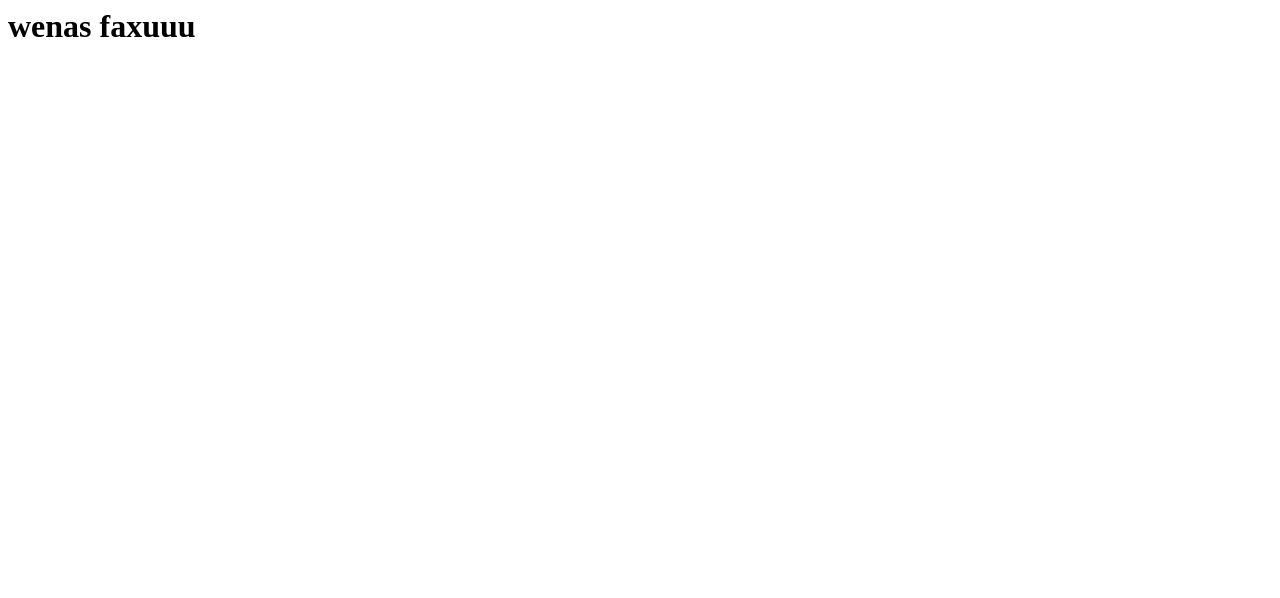
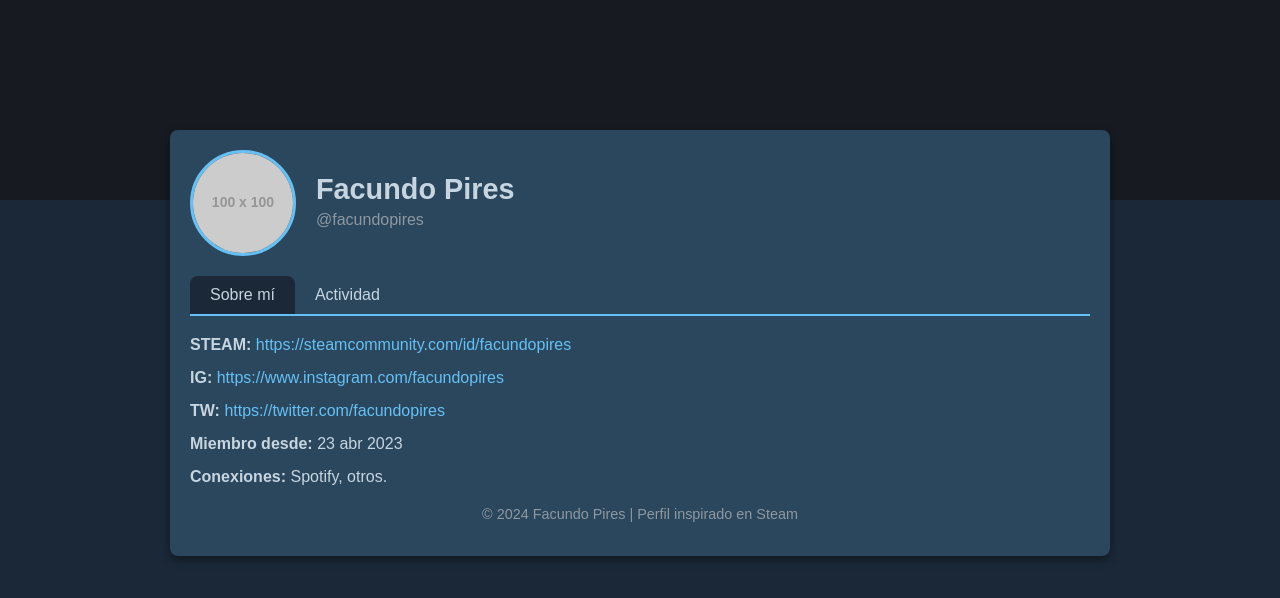
Before and after one commit to marceloood/harrpeer, a plain HTML site: page index.html in a window 1280 px wide. Drawn offline with Linux system fonts and the light colour scheme; placeholder pictures from the web are drawn by us.

Commit message:
Update index.html

```diff
--- a/index.html
+++ b/index.html
@@ -1 +1,122 @@
-<h1>wenas faxuuu</h1>
+<!DOCTYPE html>
+<html lang="es">
+<head>
+  <meta charset="UTF-8">
+  <meta name="viewport" content="width=device-width, initial-scale=1.0">
+  <title>Perfil - Facundo Pires</title>
+  <style>
+    body {
+      margin: 0;
+      padding: 0;
+      font-family: Arial, sans-serif;
+      background-color: #1B2838;
+      color: #C7D5E0;
+    }
+    .header {
+      background: #171A21;
+      height: 200px;
+      display: flex;
+      align-items: center;
+      justify-content: center;
+    }
+    .container {
+      max-width: 900px;
+      margin: -70px auto 0;
+      background-color: #2A475E;
+      border-radius: 8px;
+      padding: 20px;
+      box-shadow: 0px 4px 8px rgba(0, 0, 0, 0.4);
+    }
+    .profile {
+      display: flex;
+      align-items: center;
+    }
+    .avatar {
+      width: 100px;
+      height: 100px;
+      border-radius: 50%;
+      border: 3px solid #66C0F4;
+    }
+    .info {
+      margin-left: 20px;
+    }
+    .info h1 {
+      font-size: 1.8rem;
+      margin: 0;
+    }
+    .info p {
+      margin: 5px 0;
+      color: #8F98A0;
+    }
+    .tabs {
+      margin-top: 20px;
+      display: flex;
+      border-bottom: 2px solid #66C0F4;
+    }
+    .tab {
+      padding: 10px 20px;
+      cursor: pointer;
+      color: #C7D5E0;
+    }
+    .tab:hover, .tab.active {
+      background-color: #1B2838;
+      border-radius: 8px 8px 0 0;
+    }
+    .content {
+      margin-top: 20px;
+    }
+    .section {
+      margin-bottom: 15px;
+    }
+    .section a {
+      color: #66C0F4;
+      text-decoration: none;
+    }
+    .section a:hover {
+      text-decoration: underline;
+    }
+    .footer {
+      margin-top: 20px;
+      text-align: center;
+      font-size: 0.9rem;
+      color: #8F98A0;
+    }
+  </style>
+</head>
+<body>
+  <div class="header"></div>
+  <div class="container">
+    <div class="profile">
+      <img src="https://via.placeholder.com/100" alt="Avatar" class="avatar">
+      <div class="info">
+        <h1>Facundo Pires</h1>
+        <p>@facundopires</p>
+      </div>
+    </div>
+    <div class="tabs">
+      <div class="tab active">Sobre mí</div>
+      <div class="tab">Actividad</div>
+    </div>
+    <div class="content">
+      <div class="section">
+        <strong>STEAM:</strong> <a href="https://steamcommunity.com/id/facundopires" target="_blank">https://steamcommunity.com/id/facundopires</a>
+      </div>
+      <div class="section">
+        <strong>IG:</strong> <a href="https://www.instagram.com/facundopires" target="_blank">https://www.instagram.com/facundopires</a>
+      </div>
+      <div class="section">
+        <strong>TW:</strong> <a href="https://twitter.com/facundopires" target="_blank">https://twitter.com/facundopires</a>
+      </div>
+      <div class="section">
+        <strong>Miembro desde:</strong> 23 abr 2023
+      </div>
+      <div class="section">
+        <strong>Conexiones:</strong> Spotify, otros.
+      </div>
+    </div>
+    <div class="footer">
+      <p>© 2024 Facundo Pires | Perfil inspirado en Steam</p>
+    </div>
+  </div>
+</body>
+</html>
```
